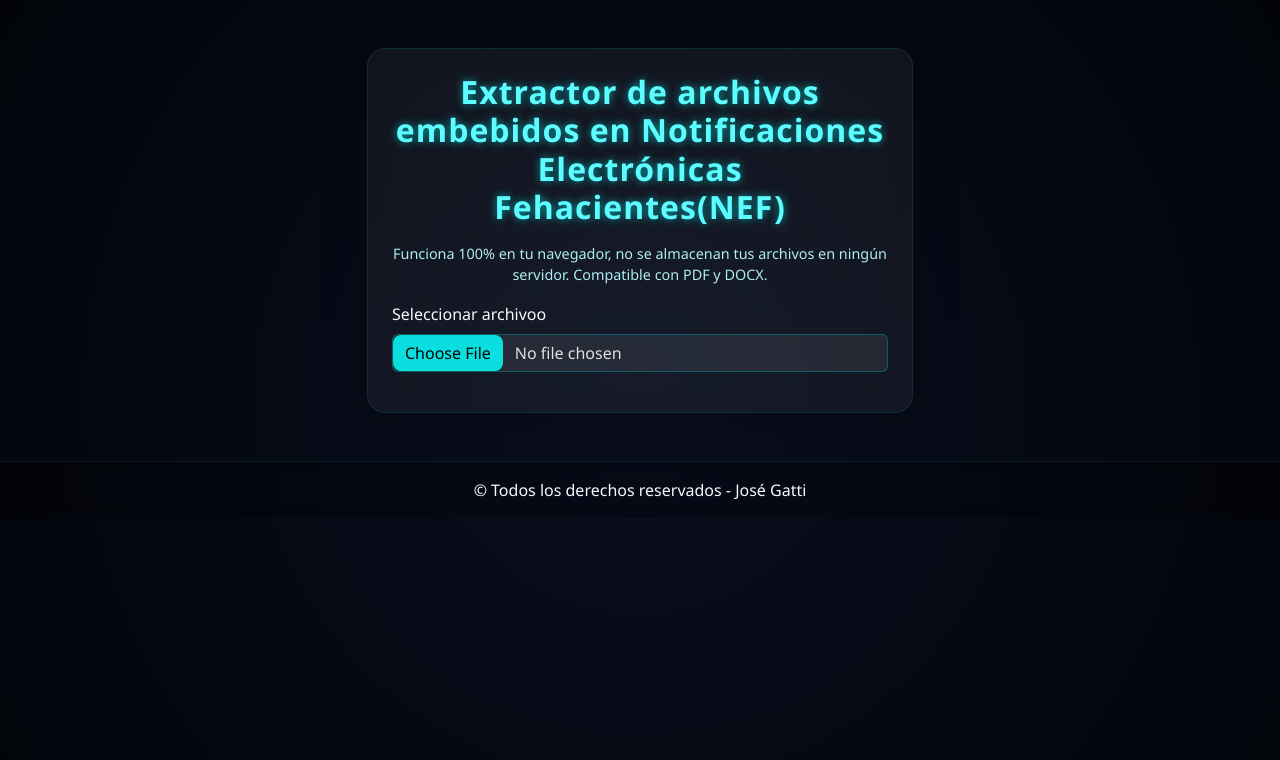
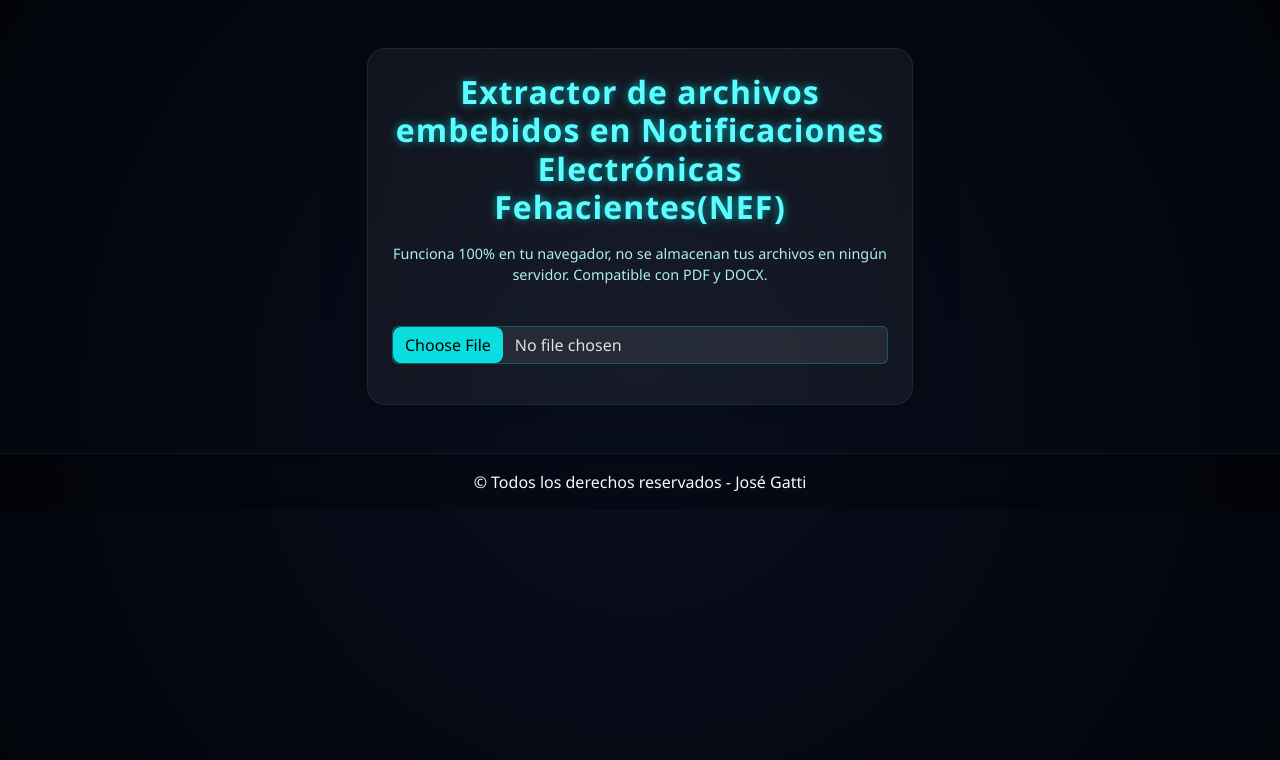
Before and after one commit to JoseGGatti/Extractor-de-embebidos, a plain HTML site: page index.html in a window 1280 px wide. Drawn offline with nearby package versions, Linux system fonts and the light colour scheme.

Commit message:
Update index.html

```diff
--- a/index.html
+++ b/index.html
@@ -27,7 +27,7 @@
           </p>
 
           <div class="mb-3">
-            <label for="fileInput" class="form-label text-light">Seleccionar archivoo</label>
+            <label for="fileInput" class="form-label text-light"></label>
             <input type="file" class="form-control futuristic-input" id="fileInput">
           </div>
 
```
